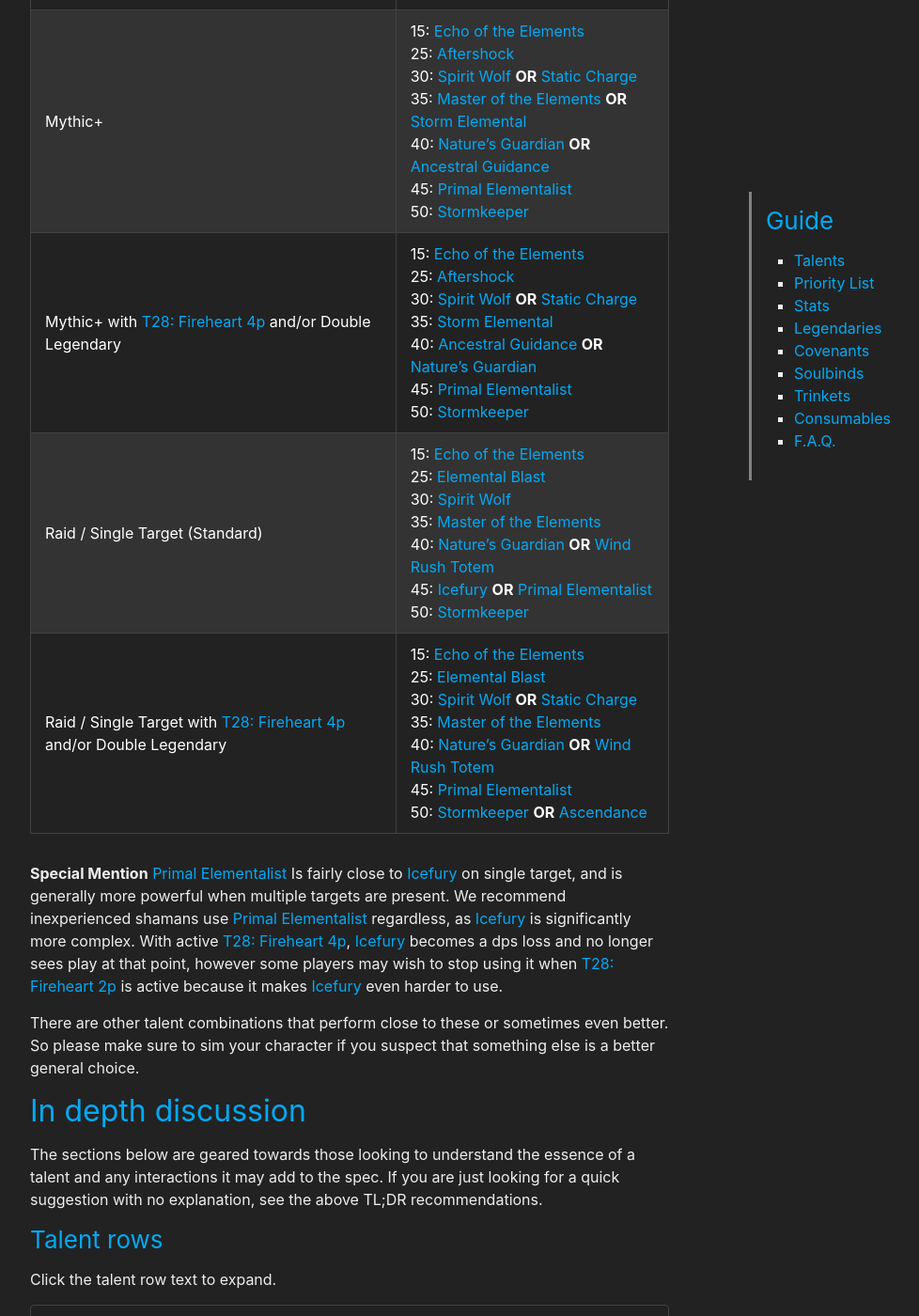
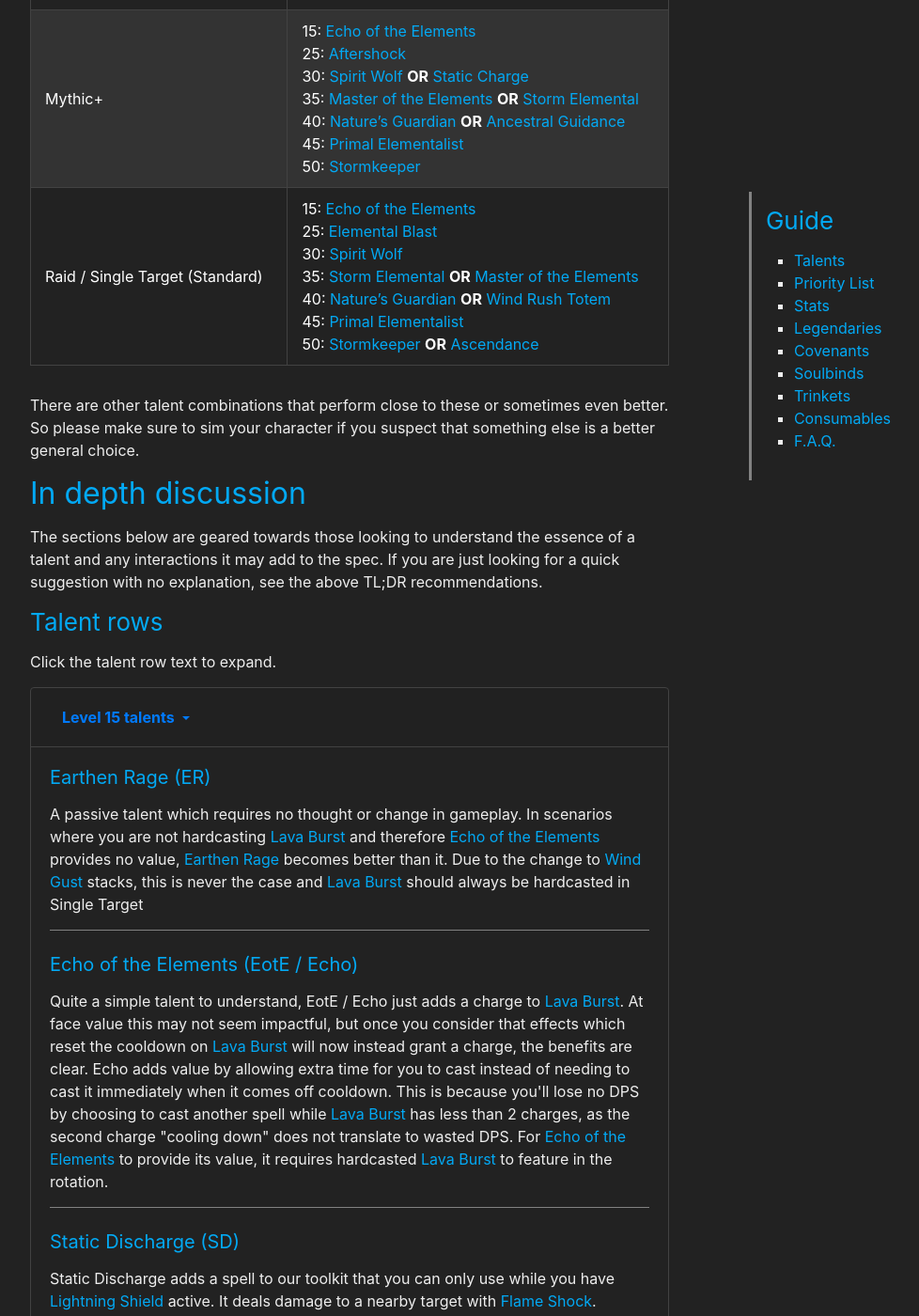
Before and after one commit to stormearthandlava/stormearthandlava.github.io, a Jekyll site: the page built from guide/general/talents.md, in a window 1280 px wide and 1400 px high, scrolled down 751 px. Shown: the whole window at 94% size, without its empty margins (268-1246 px from the left). Built offline with Jekyll 4.4.1, drawn with Linux system fonts in a browser that asks for light colours; a script that is not in the unit is left out; some of the changed text lies outside the part shown.

Commit message:
Update talents.md

```diff
--- a/guide/general/talents.md
+++ b/guide/general/talents.md
@@ -14,12 +14,8 @@ Type | Talent combination
 --- | ---
 Questing / Solo&nbsp;Content | 15: {{ site.data.talent.eote }}<br/> 25: {{ site.data.talent.eb }}<br/> 25: {{ site.data.talent.earth_shield }}<br/> 35: {{ site.data.talent.mote }}<br/> 40: {{ site.data.talent.natures_guardian }}<br/> 45: {{ site.data.talent.pe }}<br/> 50: {{ site.data.talent.sk }}
 Mythic+ | 15: {{ site.data.talent.echo }}<br/> 25: {{ site.data.talent.afs }}<br/> 30: {{ site.data.talent.sw }} **OR** {{ site.data.talent.static_charge }}<br/> 35: {{ site.data.talent.mote }} **OR** {{ site.data.talent.se }}<br/> 40: {{ site.data.talent.natures_guardian }} **OR** {{ site.data.talent.ancestral_guidance }}<br/> 45: {{ site.data.talent.pe }}<br/> 50: {{site.data.talent.sk}}
-Mythic+ with {{ site.data.item.t28_4 }} and/or Double Legendary | 15: {{ site.data.talent.eote }}<br/> 25: {{ site.data.talent.afs }} <br/> 30: {{ site.data.talent.sw }} **OR** {{ site.data.talent.static_charge }} <br/> 35: {{ site.data.talent.se }} <br/> 40: {{ site.data.talent.ancestral_guidance }} **OR** {{ site.data.talent.natures_guardian }} <br/> 45: {{ site.data.talent.pe }} <br/> 50: {{ site.data.talent.sk }}
-Raid / Single Target (Standard) | 15: {{ site.data.talent.echo }}<br/> 25: {{ site.data.talent.eb }}<br/> 30: {{ site.data.talent.sw }}<br/> 35: {{ site.data.talent.mote }}<br/> 40: {{ site.data.talent.natures_guardian }} **OR** {{ site.data.talent.wrt }}<br/> 45: {{ site.data.talent.if }} **OR** {{ site.data.talent.pe }}<br/> 50: {{ site.data.talent.sk }}
-Raid / Single Target with {{ site.data.item.t28_4 }} and/or Double Legendary | 15: {{ site.data.talent.echo }} <br/> 25: {{ site.data.talent.eb }} <br/> 30: {{ site.data.talent.sw }} **OR** {{ site.data.talent.static_charge }} <br/> 35: {{ site.data.talent.mote }} <br/> 40: {{ site.data.talent.natures_guardian }} **OR** {{ site.data.talent.wrt }} <br/> 45: {{ site.data.talent.pe }} <br/> 50: {{ site.data.talent.sk }} **OR** {{ site.data.talent.asc }}
+Raid / Single Target (Standard) | 15: {{ site.data.talent.echo }}<br/> 25: {{ site.data.talent.eb }}<br/> 30: {{ site.data.talent.sw }}<br/> 35: {{ site.data.talent.se }} **OR** {{ site.data.talent.mote }}<br/> 40: {{ site.data.talent.natures_guardian }} **OR** {{ site.data.talent.wrt }}<br/> 45: {{ site.data.talent.pe }}<br/> 50: {{ site.data.talent.sk }} **OR** {{ site.data.talent.asc }}
 
-
-**Special Mention** {{ site.data.talent.pe }} Is fairly close to {{ site.data.talent.if }} on single target, and is generally more powerful when multiple targets are present. We recommend inexperienced shamans use {{ site.data.talent.pe }} regardless, as {{ site.data.talent.if }} is significantly more complex. With active {{ site.data.item.t28_4 }}, {{ site.data.talent.if }} becomes a dps loss and no longer sees play at that point, however some players may wish to stop using it when {{ site.data.item.t28_2 }} is active because it makes {{ site.data.talent.if }} even harder to use.
 
 There are other talent combinations that perform close to these or sometimes even better. So please make sure to sim your character if you suspect that something else is a better general choice.
 
```
Also changed, not shown: other parts of guide/general/talents.md (+2 -2 lines).
